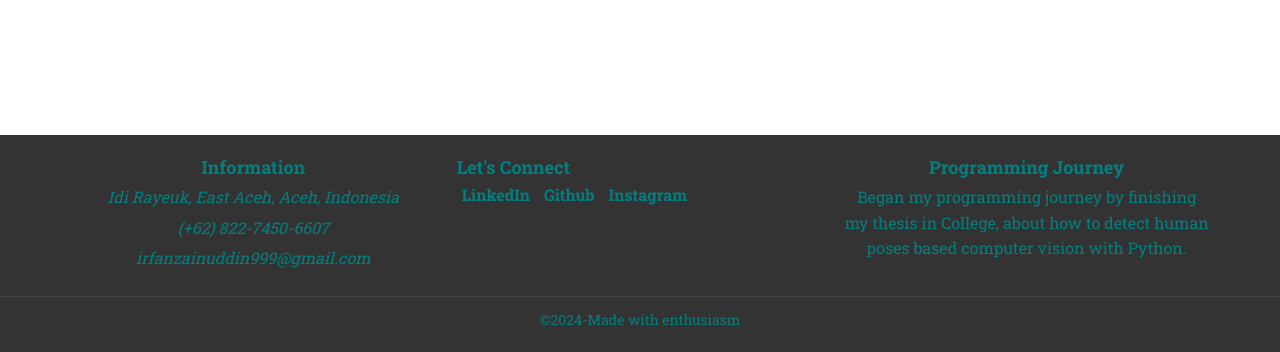
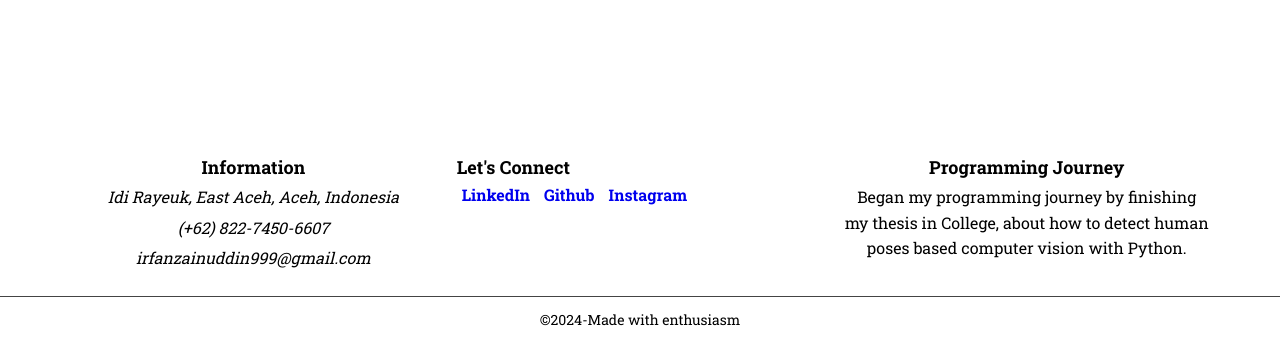
Before and after one commit to Irfanzainuddin11/website-portfolio, a plain HTML site: page index.html in a window 1280 px wide. Shown: the part 701-1053 px from the top of the page. Drawn offline with Linux system fonts and the light colour scheme.

Commit message:
Update: styling in footer

```diff
--- a/style/style.css
+++ b/style/style.css
@@ -190,8 +190,6 @@ nav ul li:hover {
 
 /* footer */
 footer {
-    background-color: #333;
-    color: teal;
     padding: 20px 0;
     text-align: center;
 }
@@ -232,7 +230,6 @@ footer {
 .footer-social .social-icon {
     display: inline-block;
     margin: 5px;
-    color: teal;
     text-decoration: none;
     font-weight: bold;
 }
```
